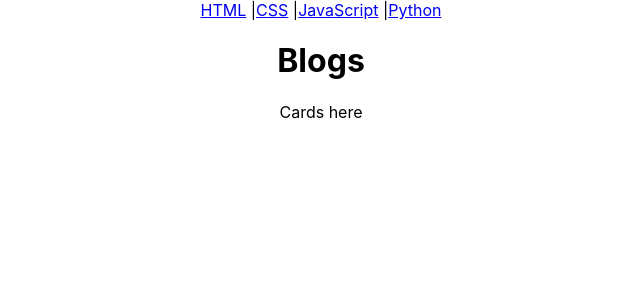
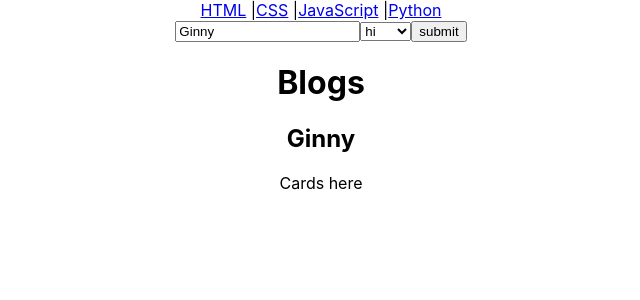
Before and after one commit to ginnygu/blogs-client-react-app, a React (Create React App) app: page / in a window 1280 px wide. Shown: the top 300 px of the page, without its empty margins (319-959 px from the left). Built offline with nearby package versions, Linux system fonts and the light colour scheme.

Commit message:
review state, props and synthetic event handlers

```diff
--- a/src/App.js
+++ b/src/App.js
@@ -1,16 +1,83 @@
-import logo from "./logo.svg";
 import "./App.css";
 import NavBar from "./components/NavBar";
 import Blogs from "./components/Blogs";
+import { useState } from "react";
 
 //jsx mixture html, javascript, css
 //App it the top layer of components
 //all returns have to be in one set of tags
+import React, { Component } from "react";
+
+// class App extends Component {
+// 	state = {
+// 		name: "",
+// 	};
+//   this.props
+// 	render() {
+// 		console.log(this);
+// 		return <div></div>;
+// 	}
+// }
+
 function App() {
+	const initialState = [
+		{
+			title: "Today",
+			text: "Is a warm day",
+			author: "Max",
+		},
+		{
+			title: "Tomorrow",
+			text: "Will be warm",
+			author: "Max",
+		},
+	];
+	const [blogs, setBlogs] = useState(initialState); //[variableName, function]
+	// const blogs = [
+	// 	{
+	// 		title: "Today",
+	// 		text: "Is a warm day",
+	// 		author: "Max",
+	// 	},
+	// 	{
+	// 		title: "Tomorrow",
+	// 		text: "Will be warm",
+	// 		author: "Max",
+	// 	},
+	// ];
+	const [name, setName] = useState("Ginny");
+	const [age, setAge] = useState(34);
+	const [selected, setSelected] = useState("hi");
+	const handleNameChange = (event) => {
+		if (event.target.name === "user-name") {
+			console.log(event.target);
+			setName(event.target.value);
+		} else {
+			console.log(event.target);
+			console.log(event.target.value);
+			setSelected(event.target.value);
+		}
+	};
+	const handleOnClick = (e) => {
+		console.log(e);
+		console.log("hello");
+	};
 	return (
 		<div className="App">
 			<NavBar />
-			<Blogs />
+			{/**key value pair in props*/}
+			<input
+				type="text"
+				value={name}
+				name="user-name"
+				onChange={handleNameChange}
+			/>
+			<select value={selected} onChange={handleNameChange}>
+				<option value="hi">hi</option>
+				<option value="hello">hello</option>
+			</select>
+			<button onClick={handleOnClick}>submit</button>
+			<Blogs name={name} age={age} />
 		</div>
 	);
 }
--- a/src/components/Blogs.js
+++ b/src/components/Blogs.js
@@ -1,8 +1,11 @@
 import BlogsCard from "./BlogsCard";
-function Blogs() {
+import { useState } from "react";
+function Blogs(props) {
+	console.log(props);
 	return (
 		<div>
 			<h1>Blogs</h1>
+			<h2>{props.name}</h2>
 			<BlogsCard />
 		</div>
 	);
```
